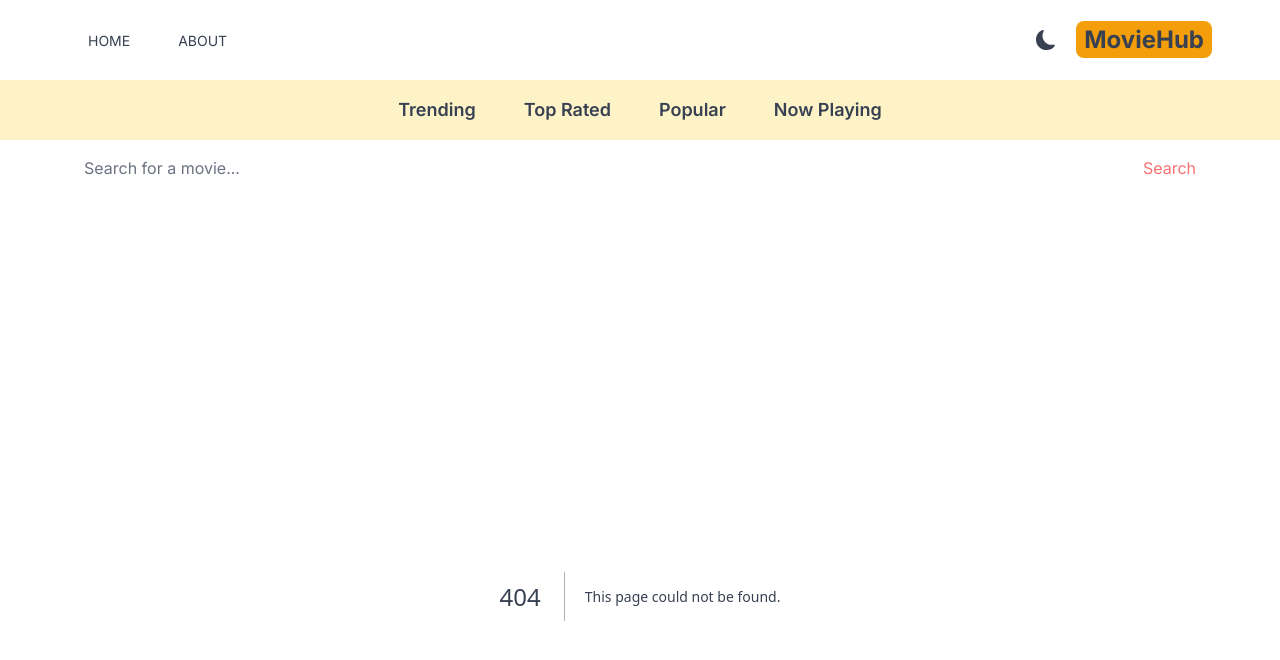
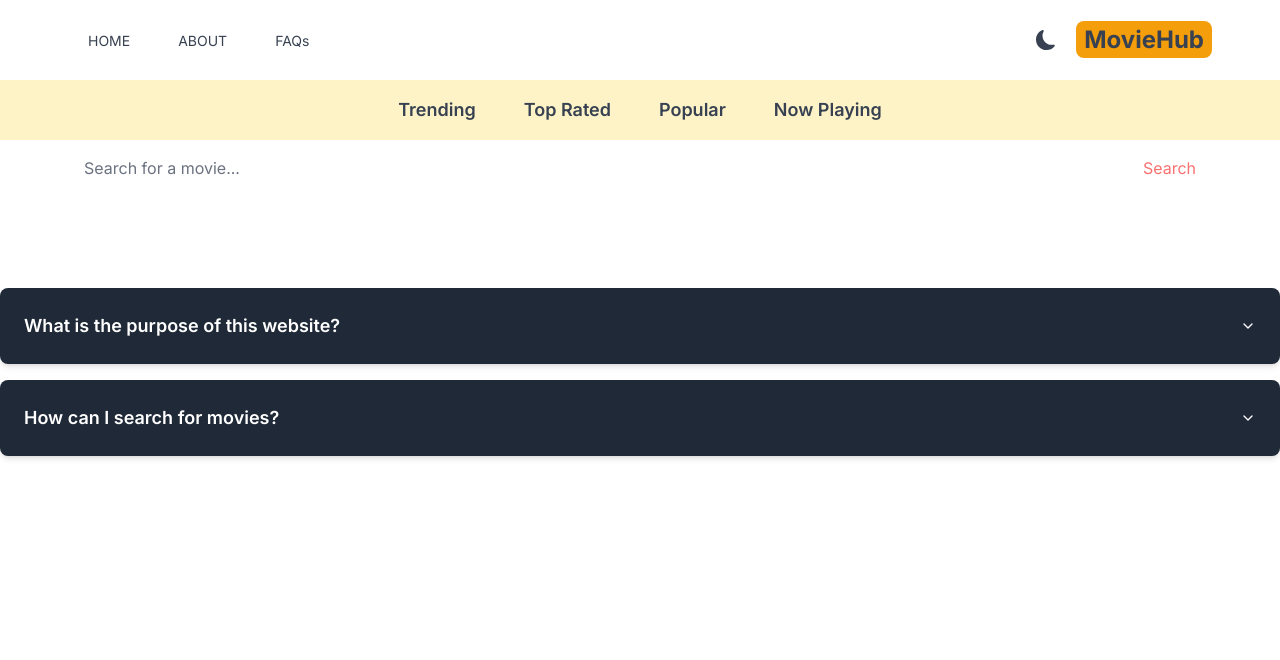
Before and after one commit to shresthashim/moviehub, a Next.js app: page /faq in a window 1280 px wide. Before the commit this address had no page. Shown: the top 660 px of the page. Built offline with nearby package versions, Linux system fonts and the light colour scheme.

Commit message:
feat : add faqs page

```diff
--- /dev/null
+++ b/src/app/faq/page.tsx
@@ -0,0 +1,52 @@
+
+'use client'
+import React, {useState} from 'react';
+import {FiChevronDown, FiChevronUp} from 'react-icons/fi';
+
+// Define the FAQAccordionDark component
+const FAQAccordionDark = () => {
+    // Define the FAQs
+    const faqs = [
+        {
+            question: 'What is the purpose of this website?',
+            answer: 'Lorem ipsum dolor sit amet, consectetur adipiscing elit.',
+        },
+        {
+            question: 'How can I search for movies?',
+            answer: 'Nulla facilisi. Sed sit amet gravida libero, ut suscipit urna.',
+        },
+        // Add more FAQs as needed
+    ];
+
+    // Set up state to track active index
+    const [activeIndex, setActiveIndex] = useState(null);
+
+    // Function to toggle accordion
+    const toggleAccordion = (index) => {
+        setActiveIndex(activeIndex === index ? null : index);
+    };
+
+    // Render the FAQAccordionDark component
+    return (
+        <div className="container mx-auto mt-8">
+            <h2 className="text-3xl mb-6 font-bold text-center text-white">Frequently Asked Questions</h2>
+            {faqs.map((faq, index) => (
+                <div
+                    key={index}
+                    className="bg-gray-800 p-6 rounded-lg shadow-md mb-4 cursor-pointer"
+                    onClick={() => toggleAccordion(index)}
+                >
+                    <div className="flex items-center justify-between">
+                        <h3 className="text-lg font-semibold text-white">{faq.question}</h3>
+                        {activeIndex === index ? <FiChevronUp className="text-white"/> :
+                            <FiChevronDown className="text-white"/>}
+                    </div>
+                    {activeIndex === index && <p className="mt-4 text-white">{faq.answer}</p>}
+                </div>
+            ))}
+        </div>
+    );
+};
+
+// Export the FAQAccordionDark component
+export default FAQAccordionDark;
--- a/src/components/Header.tsx
+++ b/src/components/Header.tsx
@@ -9,6 +9,7 @@ const Header = () => {
         <div className="flex">
             <MenuItem title="HOME" address="/" Icon={AiFillHome}/>
             <MenuItem title="ABOUT" address="/about" Icon={BsFillInfoCircleFill}/>
+            <MenuItem title="FAQs" address="/faq" Icon={BsFillInfoCircleFill}/>
         </div>
         <div className="flex items-center space-x-5">
             <DarkModeSwitch/>
```
